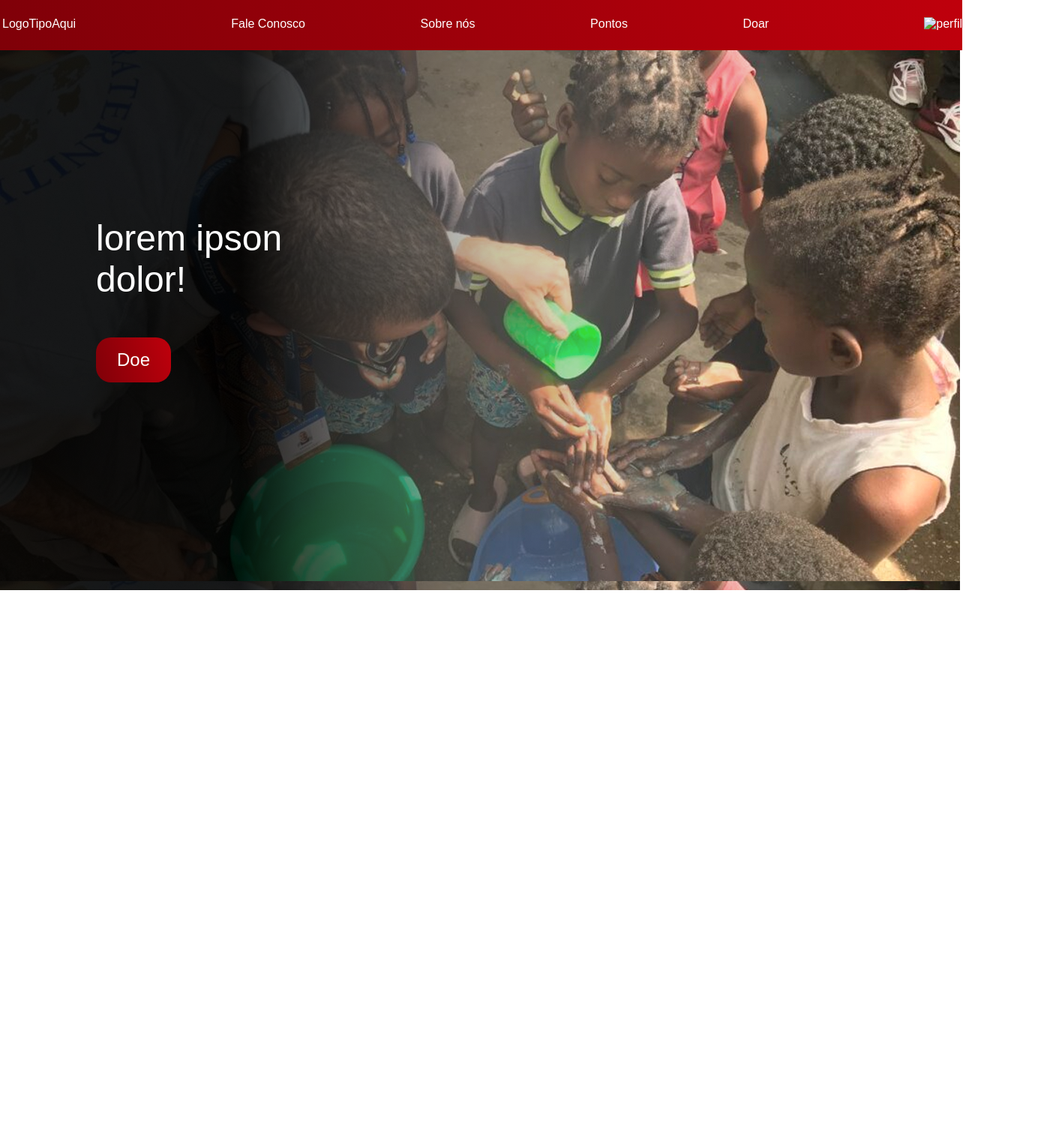
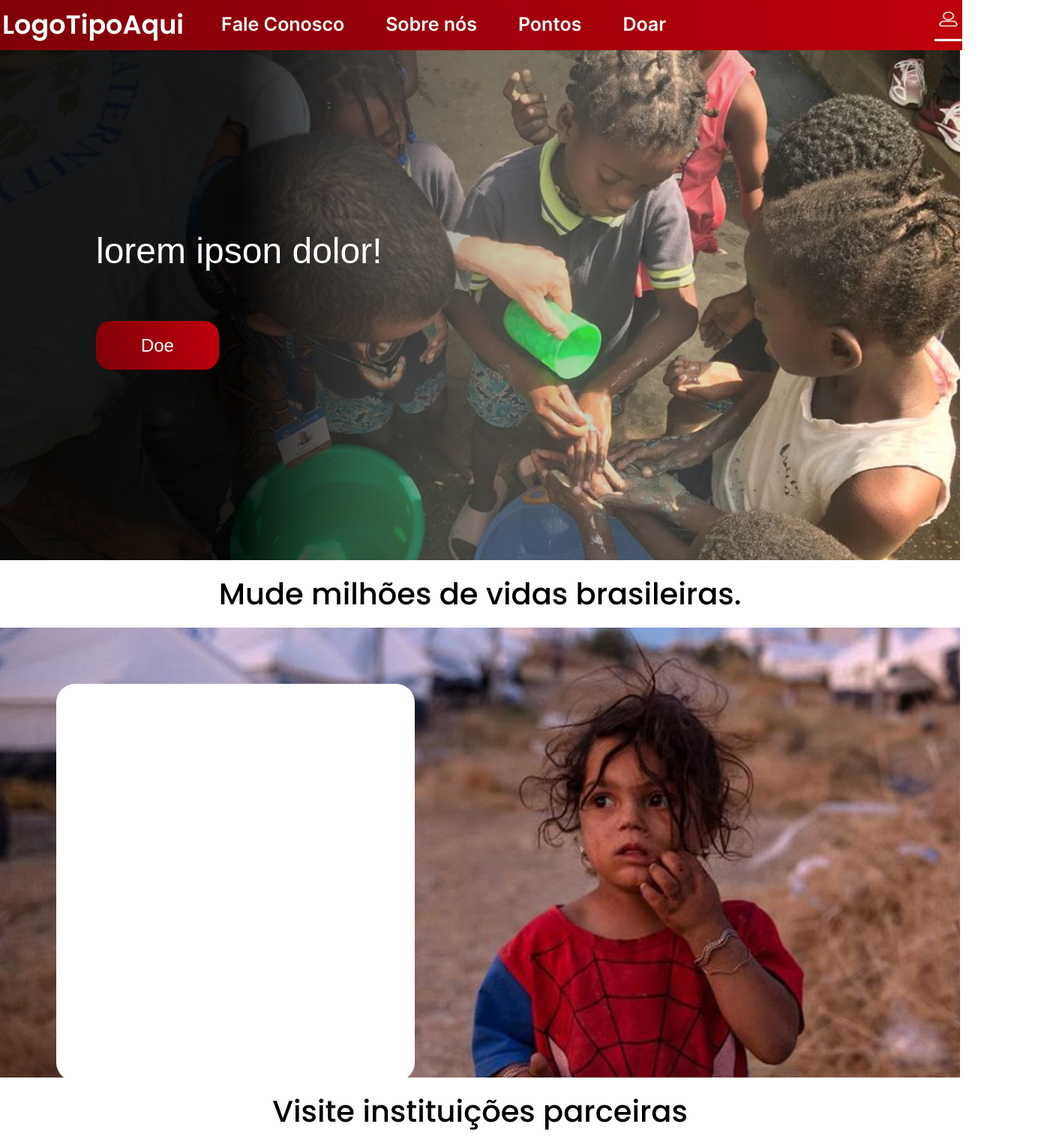
Before and after one commit to darkboat4/TCC-Prote-o-de-Dados, a plain HTML site: page index.html in a window 1280 px wide. Shown: the top 1515 px of the page at 75% size, 1408 px wide, since content can reach past the window. Before the commit the page ends 800 px from the top, so only its background shows below. Drawn offline with Linux system fonts and the light colour scheme.

Commit message:
Add files via upload

```diff
--- a/assets/css/style.css
+++ b/assets/css/style.css
@@ -1,5 +1,10 @@
 *{padding: 0; margin: 0;}
 
+@font-face{
+    font-family: 'Inter Semi-Bold';
+    src: url('../font/inter-semi-bold.ttf')
+
+}
 body{
     font-family: Arial, Helvetica, sans-serif;
     overflow-x: hidden;
@@ -22,23 +27,43 @@ header div{
     width: 80vw;
     height: auto;
     display: flex;
-    justify-content: space-evenly;
+    justify-content: flex-start;
+    gap: 55px;
     align-items: center;
+}
+
+header p{
+    font-family: "Poppins";
+    font-weight: 600;
+    font-size: 35px;
+    margin-right: 50px;
+
 }
 
 header div a{
     text-decoration: none;
     color: white;
+    font-family: "Inter Semi-Bold";
+    font-size: 25px;
 }
+
+header img {
+    margin-right: auto; /* Empurra a imagem para mais à esquerda */
+    margin-top: 5px;
+}
+
+
 
 main .container1{
     width: 100vw;
-    height: 90vh;
+    height: 85vh;
     background-image: url(../img/BG.png);
+    background-repeat: no-repeat no-repeat;
+    background-size: cover;
 }
 
 main .container1 div{
-    width: 25vw;
+    width: 100vw;
     height: 40vh;
     /* background-color: red; */
     /* border: 1px solid black; */
@@ -58,8 +83,8 @@ main .container1 div p{
 
 
 main .container1 div button{
-        width: 100px;
-        height: 60px;
+        width: 163.89px;
+        height: 65px;
         border: none;
         font-size: 1.5em;
         background: rgb(127,0,8);
@@ -67,3 +92,68 @@ main .container1 div button{
         border-radius: 20px;
         color: white;
 }
+
+main .title{
+    display: flex;
+    justify-content: center;
+    font-family: "Poppins";
+    font-weight: 500;
+    font-size: 40px;
+    margin-top: 15px;
+    margin-bottom: 15px;
+}
+
+main .container2{
+
+        position: relative;
+        width: 100vw;
+        height: 75vh;
+        background-image: url(../img/Rectangle\ 8.png);
+        background-repeat: no-repeat no-repeat;
+        background-size: cover;
+
+}
+
+main .box-card {
+    position: absolute;
+    top: 75px;  /* Ajuste a posição superior */
+    left: 75px; /* Ajuste a posição esquerda */
+    background-color: white;
+    height: 530px;
+    width: 478px;
+    border-radius: 25px;
+}
+
+main .title2{
+    display: flex;
+    justify-content: center;
+    font-family: "Poppins";
+    font-weight: 500;
+    font-size: 40px;
+    margin-top: 15px;
+    margin-bottom: 15px;
+
+}
+
+.mapBox {
+    display: none; /* Inicialmente oculto */
+    width: 80%;
+    max-width: 600px;
+    height: 400px;
+    margin: 20px auto; /* Centraliza horizontalmente */
+    display: flex;
+    justify-content: center; /* Centraliza o conteúdo horizontalmente */
+    align-items: center; /* Centraliza o conteúdo verticalmente */
+}
+
+.mapBox iframe {
+    width: 100%; /* Ocupa toda a largura do contêiner */
+    height: 100%; /* Ocupa toda a altura do contêiner */
+    border-radius: 10px;
+}
+
+.instituicoesparceiras{
+    display: flex;
+    justify-content: center;
+    gap: 50px;
+}
--- /dev/null
+++ b/assets/js/App.js
@@ -0,0 +1,11 @@
+function bt1(){
+    let map = `<iframe src="https://www.google.com/maps/embed?pb=!1m18!1m12!1m3!1d3657.8013601084285!2d-46.67103022386186!3d-23.539645860796316!2m3!1f0!2f0!3f0!3m2!1i1024!2i768!4f13.1!3m3!1m2!1s0x94ce581fa20dc711%3A0xf42103e650c63605!2sRua%20Atibaia%2C%20218%20-%20Pacaembu%2C%20S%C3%A3o%20Paulo%20-%20SP%2C%2001235-010!5e0!3m2!1sen!2sbr!4v1739825680364!5m2!1sen!2sbr" width="600" height="450" style="border:0;" allowfullscreen="" loading="lazy" referrerpolicy="no-referrer-when-downgrade"></iframe>`;
+
+    document.getElementById('mapBox').innerHTML = map;
+}
+
+function bt2(){
+    let map = `<iframe src="https://www.google.com/maps/embed?pb=!1m18!1m12!1m3!1d3658.1707777342112!2d-46.642957800000005!3d-23.526359300000003!2m3!1f0!2f0!3f0!3m2!1i1024!2i768!4f13.1!3m3!1m2!1s0x94ce586f3edaf9b1%3A0x8916ae1f64a29f7b!2sSop%C3%A3o%20com%20Carinho!5e0!3m2!1sen!2sbr!4v1739826520627!5m2!1sen!2sbr" width="600" height="450" style="border:0;" allowfullscreen="" loading="lazy" referrerpolicy="no-referrer-when-downgrade"></iframe>`;
+
+    document.getElementById('mapBox').innerHTML = map;
+}
--- a/index.html
+++ b/index.html
@@ -5,17 +5,24 @@
     <meta name="viewport" content="width=device-width, initial-scale=1.0">
     <title>Doe aqui!</title>
     <link rel="stylesheet" href="assets/css/style.css">
+    <link rel="preconnect" href="https://fonts.googleapis.com">
+    <link rel="preconnect" href="https://fonts.gstatic.com" crossorigin>
+    <link href="https://fonts.googleapis.com/css2?family=Poppins:ital,wght@0,100;0,200;0,300;0,400;0,500;0,600;0,700;0,800;0,900;1,100;1,200;1,300;1,400;1,500;1,600;1,700;1,800;1,900&family=Roboto+Mono:ital,wght@0,100..700;1,100..700&display=swap" rel="stylesheet">
 </head>
 <body>
     <header>
+
         <p>LogoTipoAqui</p>
+
         <div>
             <a href="">Fale Conosco</a>
             <a href="">Sobre nós</a>
             <a href="">Pontos</a>
             <a href="">Doar</a>
         </div>
-        <img src="" alt="perfil">
+
+            <img src="./assets/img/iconuser.png" alt="perfil" width="40px" height="40px">
+
     </header>
 
     <main>
@@ -25,9 +32,31 @@
                 <button>Doe</button>
             </div>
         </div>
-<title>Mude milhões de vida de brasileiras.</title>
+        <div class="title">
+            <p>Mude milhões de vidas brasileiras.</p>
+        </div>
+        <div class="container2">
+            <div class="box-card"></div>
+        </div>
+        <div class="title2">
+            <p>Visite instituições parceiras</p>
+        </div>
 
+        <div class="mapBox" id="mapBox">
+
+            <iframe src="https://www.google.com/maps/embed?pb=!1m14!1m12!1m3!1d4379.951303311593!2d-46.60966928112354!3d-23.58322793679167!2m3!1f0!2f0!3f0!3m2!1i1024!2i768!4f13.1!5e0!3m2!1spt-BR!2sbr!4v1651105282919!5m2!1spt-BR!2sbr"  style="border:0;" allowfullscreen="" loading="lazy" referrerpolicy="no-referrer-when-downgrade" disabled></iframe>`
+
+        </div>
+
+        <div class="instituicoesparceiras">
+            <img src="./assets/img/bancodealimentos.png" onclick="bt1()">
+            <img src="./assets/img/sopao.png" onclick="bt2()">
+        </div>
     </main>
 
+
+
+
 </body>
+<script src="./assets/js/App.js"></script>
 </html>
```
Also changed, not shown: assets/font/inter-semi-bold.ttf (added), assets/img/bancodealimentos.png (added), assets/img/iconuser.png (added), assets/img/sopao.png (added).
